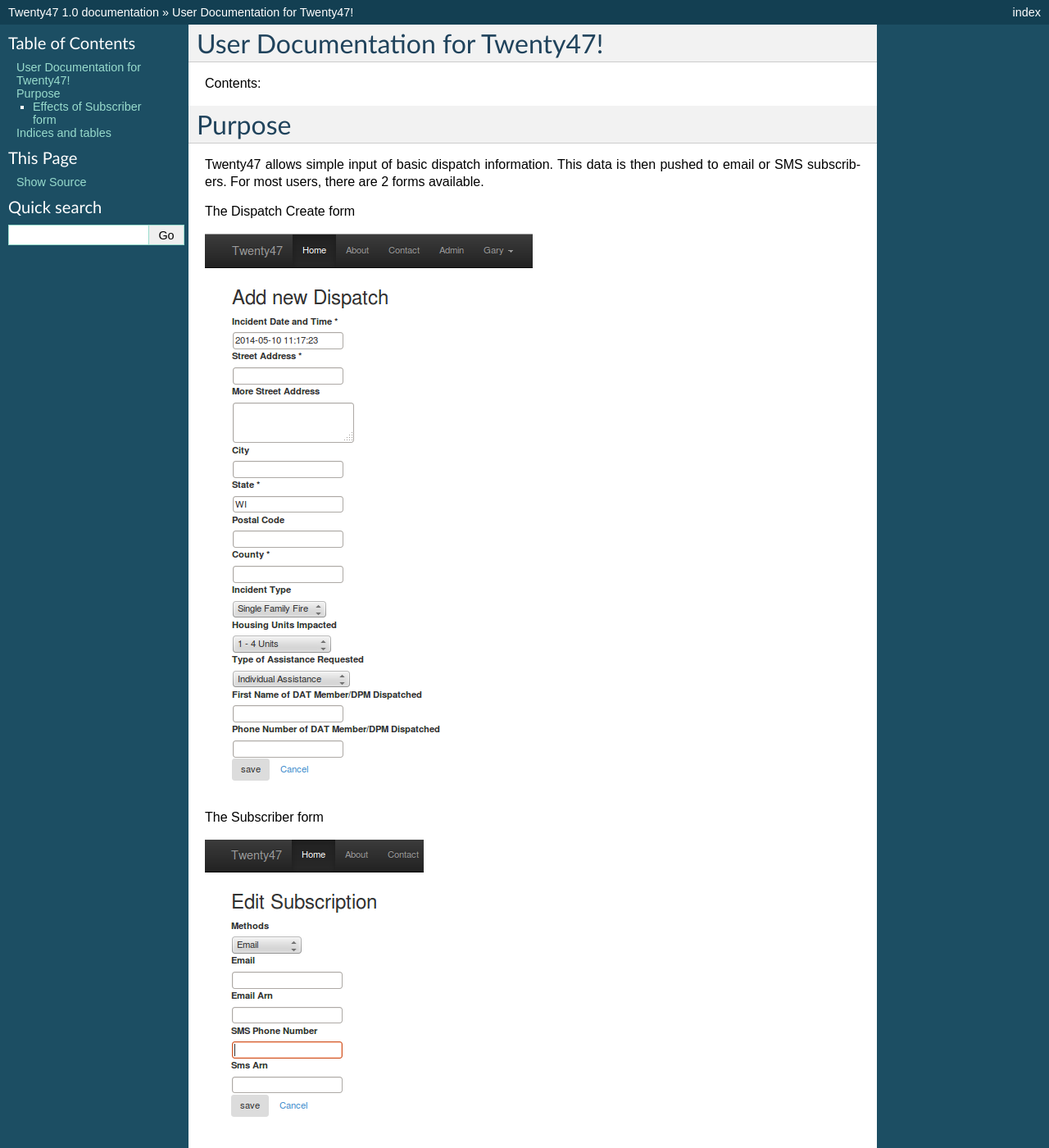
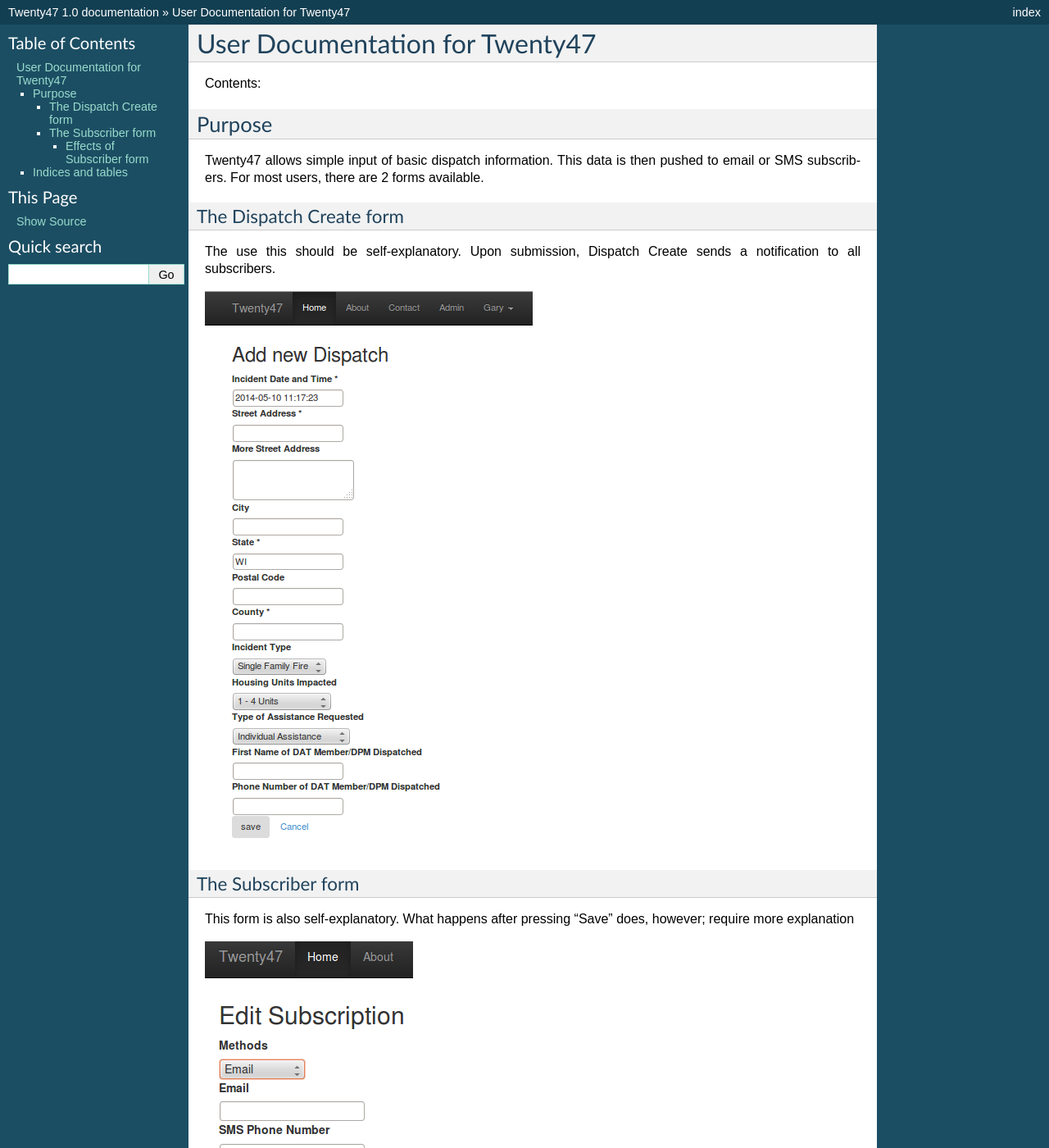
Before and after one commit to gary-dalton/Twenty47, a Sphinx documentation site: the page built from docs/for_users.rst, in a window 1280 px wide and 1400 px high. Shown: the whole window at 82% size. Built offline with Sphinx 7.4.7, drawn with Linux system fonts in a browser that asks for light colours; some of the changed text lies outside the part shown.

Commit message:
Done with doc on dispatch_create

```diff
--- a/docs/for_users.rst
+++ b/docs/for_users.rst
@@ -1,5 +1,6 @@
-User Documentation for Twenty47!
-====================================
+################################
+User Documentation for Twenty47
+################################
 
 Contents:
 
@@ -12,22 +13,26 @@ Twenty47 allows simple input of basic dispatch information. This data
 is then pushed to email or SMS subscribers. For most users, there are
 2 forms available.
 
+
 The Dispatch Create form
+------------------------
+The use this should be self-explanatory. Upon submission,
+Dispatch Create sends a notification to all subscribers.
 
 .. image:: _static/dispatch_create.png
    :alt: Create a new dispatch form
 
 The Subscriber form
+-------------------
+This form is also self-explanatory. What happens after pressing "Save"
+does, however; require more explanation
 
 .. image:: _static/subscriber.png
    :alt: Manage your subscription form
 
-The use of both these forms should be self-explanatory. Upon submission,
-Dispatch Create sends a notification to all subscribers. The effects of
-Subscriber form require more explanation.
 
 Effects of Subscriber form
---------------------------
+^^^^^^^^^^^^^^^^^^^^^^^^^^
 All subscribers must be approved before they are allowed to receive
 notifications.
 
```
Also changed, not shown: docs/_static/subscriber.png, 1 other file.
